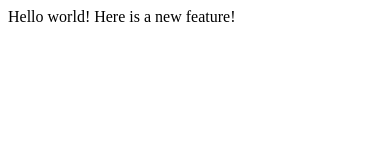
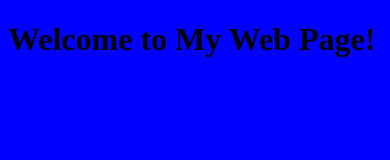
Before and after one commit to marusqq/CS50-Web-Python-JavaScript, a plain HTML site: page lecture1/index.html in a window 390 px wide. Drawn offline with Linux system fonts and the light colour scheme.

Commit message:
commiting to test on phone

```diff
--- a/lecture1/index.html
+++ b/lecture1/index.html
@@ -1,10 +1,23 @@
 <!DOCTYPE html>
 <html>
-	<head>
-		<title>Test</title>
-	</head>
-	<body>
-		Hello world!
-		Here is a new feature!
-	</body>
+    <head>
+        <title>My Web Page!</title>
+        <meta name="viewport" content="width=device-width, initial-scale=1.0">
+        <style>
+            @media (min-width: 500px) {
+                body {
+                    background-color: red;
+                }
+            }
+
+            @media (max-width: 499px) {
+                body {
+                    background-color: blue;
+                }
+            }
+        </style>
+    </head>
+    <body>
+        <h1>Welcome to My Web Page!</h1>
+    </body>
 </html>
```
